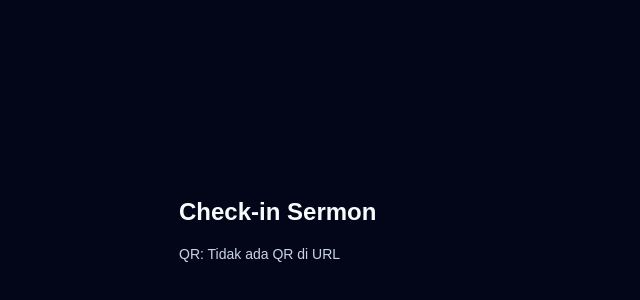
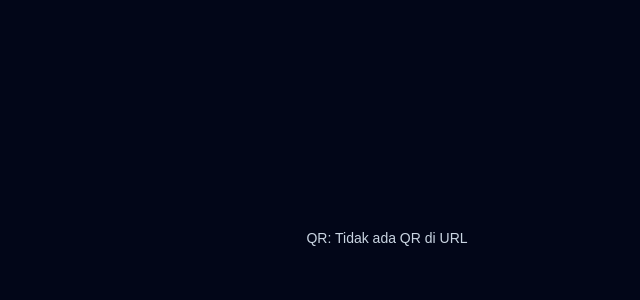
Before and after one commit to Andika110/absensi-sermon-frontend, a Next.js app: page /checkin in a window 1280 px wide. Shown: the part 162-462 px from the top of the page, without its empty margins (253-893 px from the left). Built offline with nearby package versions, Linux system fonts and the light colour scheme.

Commit message:
fix: read sermon_id from URL

```diff
--- a/app/checkin/checkin-content.tsx
+++ b/app/checkin/checkin-content.tsx
@@ -4,32 +4,25 @@ import { useSearchParams } from 'next/navigation';
 
 export function CheckinContent() {
   const searchParams = useSearchParams();
-
-  // Ambil ?sermon_id=... dari URL
   const sermonId = searchParams.get('sermon_id');
 
-  const hasSermonId = !!sermonId;
+  if (!sermonId) {
+    return (
+      <main className="min-h-screen bg-slate-950 text-slate-50 flex items-center justify-center">
+        <p className="text-sm text-slate-300">
+          QR: Tidak ada QR di URL
+        </p>
+      </main>
+    );
+  }
 
   return (
     <main className="min-h-screen bg-slate-950 text-slate-50 flex items-center justify-center">
       <div className="max-w-md w-full px-4">
         <h1 className="text-2xl font-semibold mb-4">Check-in Sermon</h1>
-
         <p className="text-sm text-slate-300 mb-4">
-          QR:{' '}
-          {hasSermonId
-            ? `Sermon ID = ${sermonId}`
-            : 'Tidak ada QR di URL'}
+          QR: Sermon ID = {sermonId}
         </p>
-
-        {hasSermonId && (
-          <p className="text-xs text-slate-400">
-            Di sini nanti kamu bisa lanjutkan logika:
-            ambil data sermon {sermonId}, form login / tombol
-            check-in, kirim ke endpoint
-            <code className="mx-1">/api/attendance/self-checkin</code>, dll.
-          </p>
-        )}
       </div>
     </main>
   );
```
